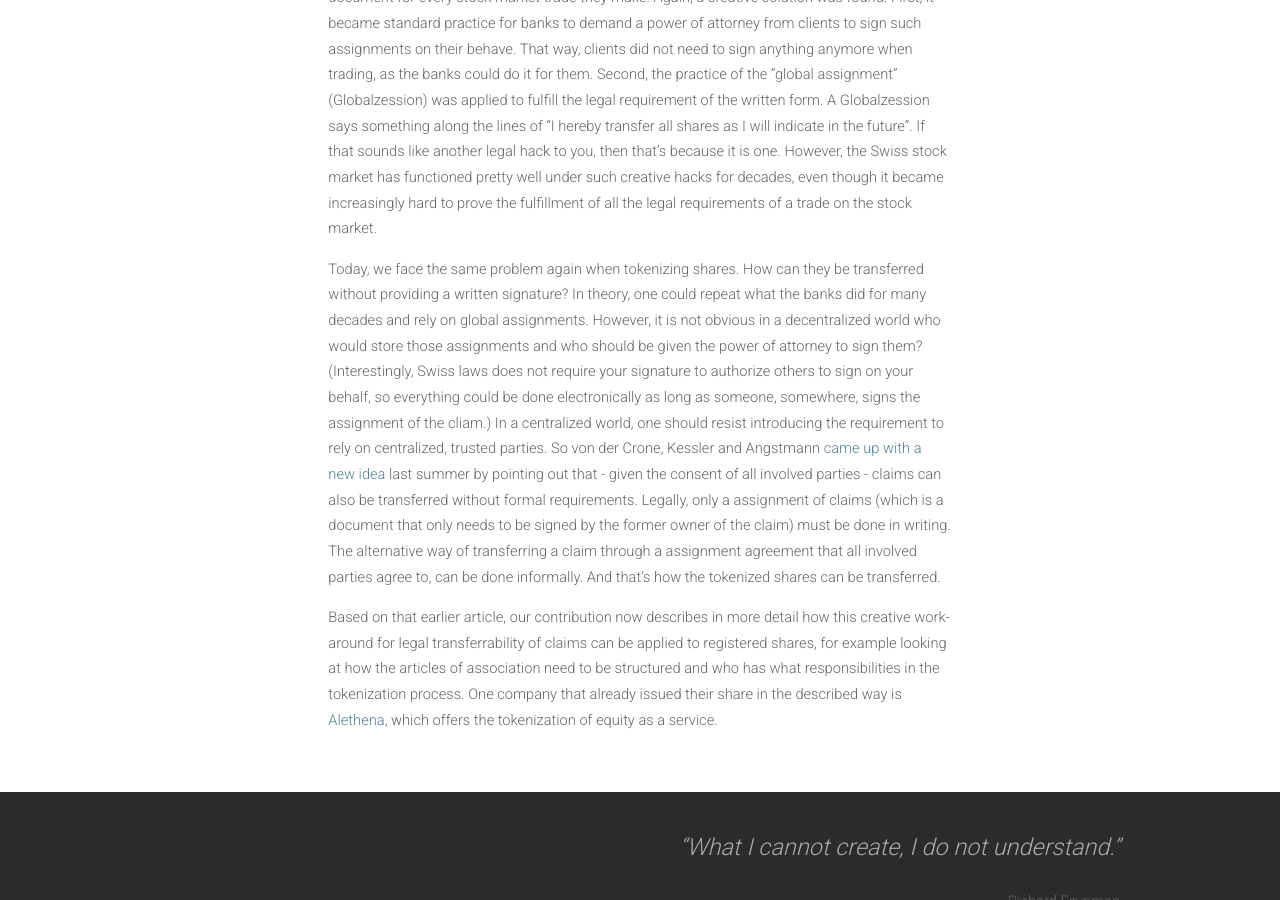
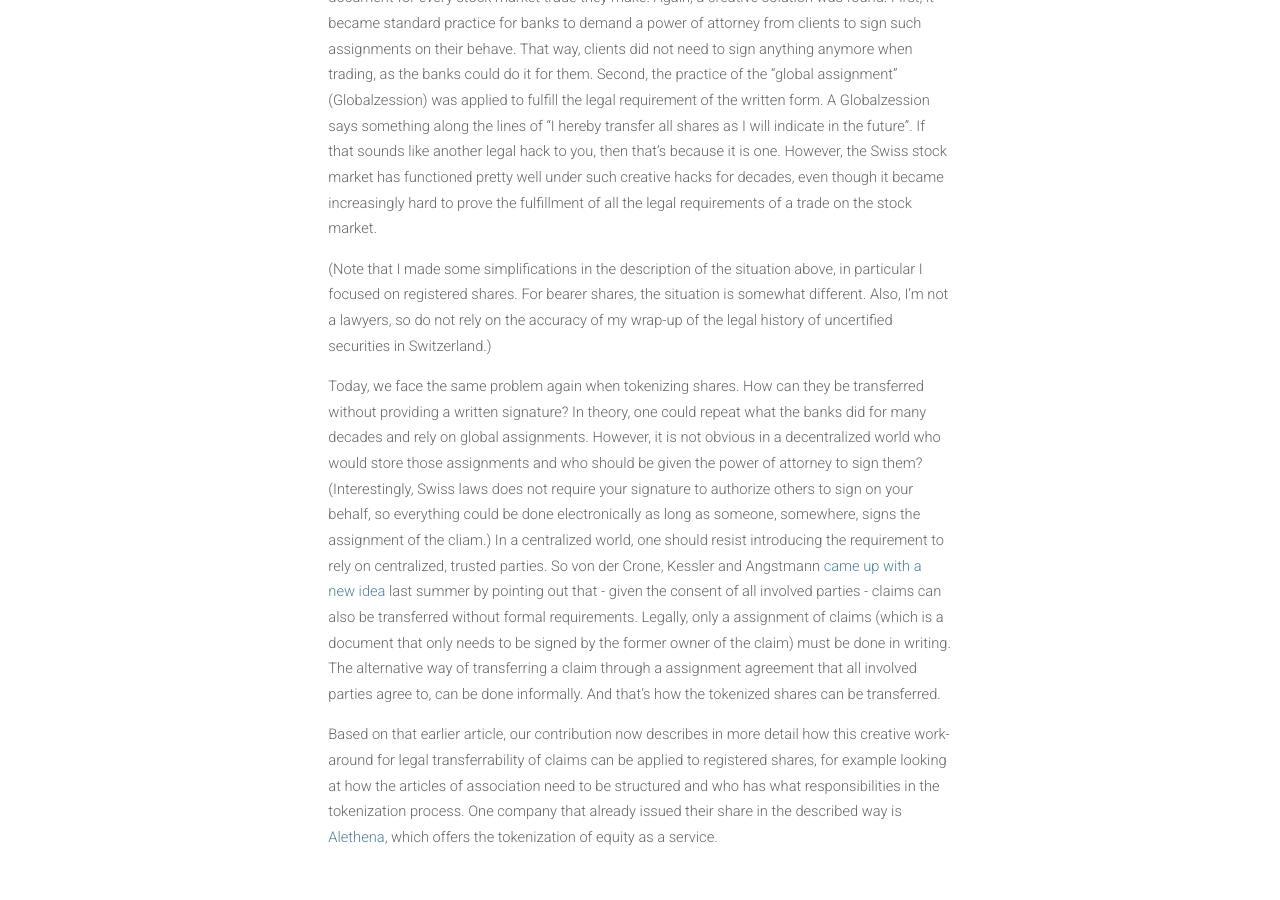
Before and after one commit to meisserecon/www, a Jekyll site: the page built from _posts/2019-05-03-sharetoken.md, in a window 1280 px wide and 900 px high, scrolled down 1385 px. Built offline with Jekyll 4.4.1, drawn with Linux system fonts in a browser that asks for light colours; nearby versions of some CDN libraries.

Commit message:
Update 2019-05-03-sharetoken.md

```diff
--- a/_posts/2019-05-03-sharetoken.md
+++ b/_posts/2019-05-03-sharetoken.md
@@ -11,6 +11,8 @@ Traditionally, shares have been printed on paper and transferred by handing over
 
 Unfortunately, Swiss law requires the assignment of claims (and therefore also the assignment of uncertified securities to a new shareholder) to be done in writing. This already posed a problem in the 80ies, under the regimne of postponed certificate-printing. Traders do not want to sign a document for every stock market trade they make. Again, a creative solution was found. First, it became standard practice for banks to demand a power of attorney from clients to sign such assignments on their behave. That way, clients did not need to sign anything anymore when trading, as the banks could do it for them. Second, the practice of the "global assignment" (Globalzession) was applied to fulfill the legal requirement of the written form. A Globalzession says something along the lines of "I hereby transfer all shares as I will indicate in the future". If that sounds like another legal hack to you, then that's because it is one. However, the Swiss stock market has functioned pretty well under such creative hacks for decades, even though it became increasingly hard to prove the fulfillment of all the legal requirements of a trade on the stock market.
 
+(Note that I made some simplifications in the description of the situation above, in particular I focused on registered shares. For bearer shares, the situation is somewhat different. Also, I'm not a lawyers, so do not rely on the accuracy of my wrap-up of the legal history of uncertified securities in Switzerland.)
+
 Today, we face the same problem again when tokenizing shares. How can they be transferred without providing a written signature? In theory, one could repeat what the banks did for many decades and rely on global assignments. However, it is not obvious in a decentralized world who would store those assignments and who should be given the power of attorney to sign them? (Interestingly, Swiss laws does not require your signature to authorize others to sign on your behalf, so everything could be done electronically as long as someone, somewhere, signs the assignment of the cliam.) In a centralized world, one should resist introducing the requirement to rely on centralized, trusted parties. So von der Crone, Kessler and Angstmann <a href="https://www.ius.uzh.ch/dam/jcr:389cbd0f-b034-43dd-882c-e8447056ab52/von%20der%20Crone,%20Kessler,%20Angstmann,%20Token%20in%20der%20Blockchain,%20SJZ%20114%20(201....pdf">came up with a new idea</a> last summer by pointing out that - given the consent of all involved parties - claims can also be transferred without formal requirements. Legally, only a assignment of claims (which is a document that only needs to be signed by the former owner of the claim) must be done in writing. The alternative way of transferring a claim through a assignment agreement that all involved parties agree to, can be done informally. And that's how the tokenized shares can be transferred.
 
 Based on that earlier article, our contribution now describes in more detail how this creative work-around for legal transferrability of claims can be applied to registered shares, for example looking at how the articles of association need to be structured and who has what responsibilities in the tokenization process. One company that already issued their share in the described way is <a href="https://alethena.com">Alethena</a>, which offers the tokenization of equity as a service.
```
